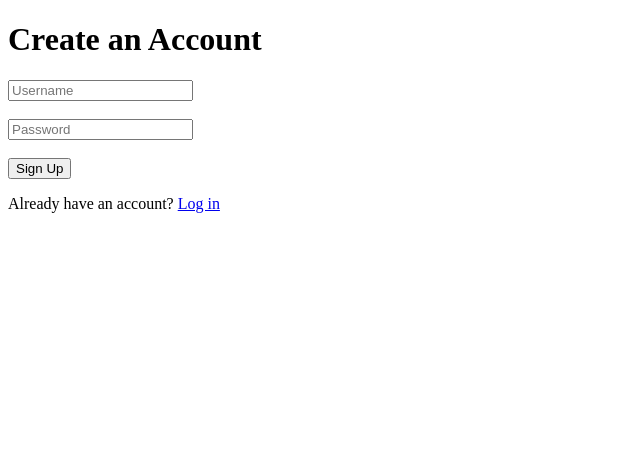
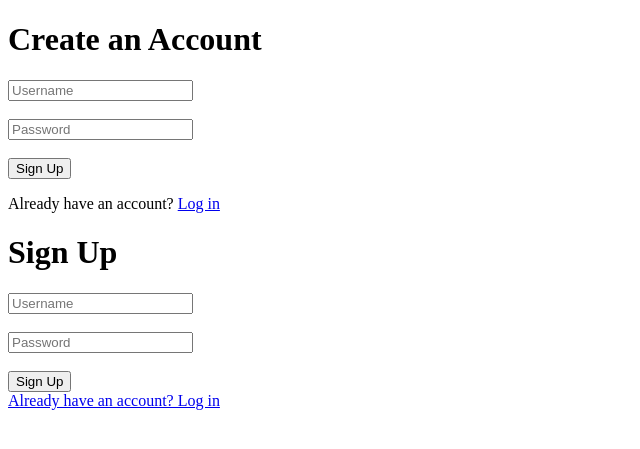
Before and after one commit to anantasthana34560/HackMIT25, a Flask app: template templates/signups.html in a window 1280 px wide. Shown: the top 449 px of the page, without its empty margins (0-640 px from the left). Run offline with Flask 3, Linux system fonts and the light colour scheme; the template is opened without the code that fills it, so the values that code supplies are empty.

Commit message:
sign ups

```diff
--- a/templates/signups.html
+++ b/templates/signups.html
@@ -11,3 +11,11 @@
     <p>Already have an account? <a href="/login">Log in</a></p>
 </body>
 </html>
+
+<h1>Sign Up</h1>
+<form method="POST">
+  <input type="text" name="username" placeholder="Username" required><br><br>
+  <input type="password" name="password" placeholder="Password" required><br><br>
+  <button type="submit">Sign Up</button>
+</form>
+<a href="/login">Already have an account? Log in</a>
```
